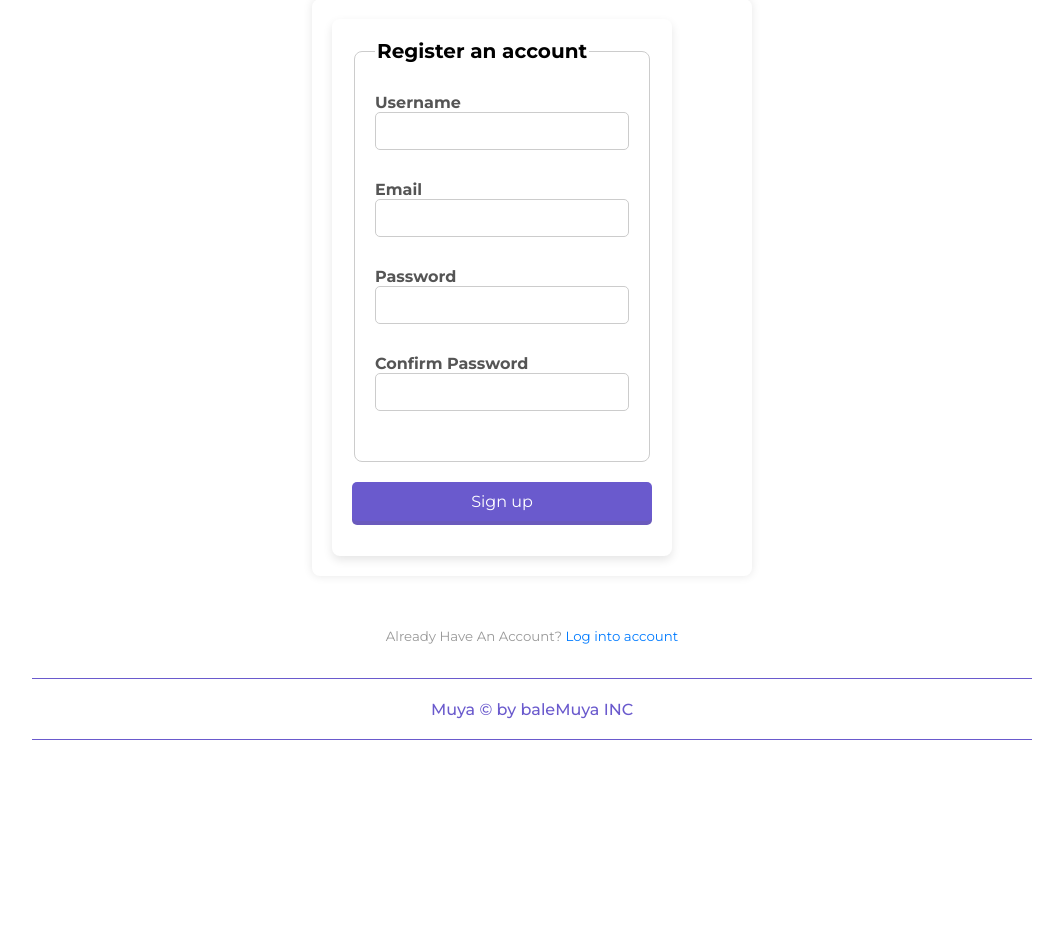
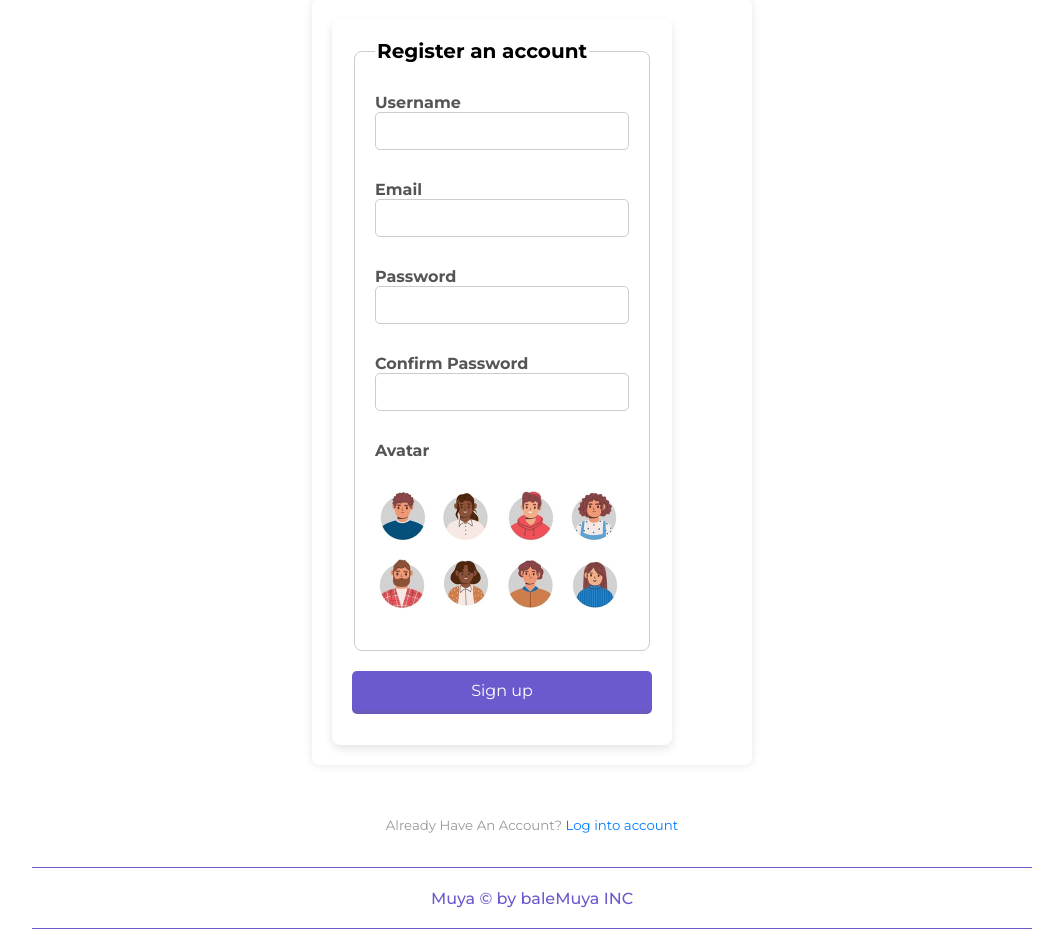
Before and after one commit to leoworqu/portfolio_LIVE_CHAT, a Flask app: page /register in a window 1280 px wide. Shown: the part 165-1094 px from the top of the page, without its empty margins (108-1171 px from the left). Before the commit the page ends 905 px from the top, so only its background shows below. Run offline with Flask 3, Linux system fonts and the light colour scheme; some libraries are stand-ins or nearby versions.

Commit message:
included avatar selection in my chat app, with display to the chatrooms

```diff
--- a/chatapp/forms.py
+++ b/chatapp/forms.py
@@ -1,6 +1,6 @@
 from flask_wtf.file import FileField, FileAllowed
 from flask_wtf import FlaskForm
-from wtforms import StringField, PasswordField, SubmitField, BooleanField, TextAreaField
+from wtforms import StringField, PasswordField, SubmitField, BooleanField, RadioField
 from wtforms.validators import DataRequired, Length, EqualTo, Email
 from chatapp.models import User
 
@@ -14,6 +14,16 @@ class registrationForm(FlaskForm):
     password = PasswordField('Password', validators=[DataRequired()])
     confirm_password = PasswordField('Confirm Password', validators=[DataRequired(),
                                                                      EqualTo('password')])
+    avatar = RadioField('Avatar', choices=[
+        ('avatar1.png', 'Male 1'),
+        ('avatar2.png', 'Female 1'),
+        ('avatar3.png', 'Male 2'),
+        ('avatar4.png', 'Female 2'),
+        ('avatar5.png', 'Male 3'),
+        ('avatar6.png', 'Female 3'),
+        ('avatar7.png', 'Male 4'),
+        ('avatar8.png', 'Female 4')
+    ])
     submit = SubmitField('Sign up')
 
 
--- a/chatapp/models.py
+++ b/chatapp/models.py
@@ -1,4 +1,3 @@
-from datetime import datetime
 from chatapp import db, login_Manager
 from flask_login import UserMixin
 
@@ -13,6 +12,7 @@ class User(db.Model, UserMixin):
     username = db.Column(db.String(20), unique=True, nullable=False)
     email = db.Column(db.String(120), unique=True, nullable=False)
     password = db.Column(db.String(60), nullable=False)
+    avatar = db.Column(db.String(20), nullable=False, default='default_avatar.png')
 
 
     def __repr__(self):
--- a/chatapp/routes.py
+++ b/chatapp/routes.py
@@ -19,7 +19,12 @@ def register():
     form = registrationForm()
     if form.validate_on_submit():
         hashed_password = bcrypt.generate_password_hash(form.password.data).decode('utf-8')
-        user = User(username=form.username.data, email=form.email.data, password=hashed_password)
+        user = User(
+            username=form.username.data,
+            email=form.email.data,
+            password=hashed_password,
+            avatar=form.avatar.data
+        )
         existing_user = User.query.filter_by(username=form.username.data).first()
         existing_email = User.query.filter_by(email=form.email.data).first()
         if existing_user:
@@ -78,9 +83,10 @@ def generate_code(length):
 @app.route("/room")
 def room():
     room = session.get("room")
-    if room is None or session.get("name") is None or room not in rooms:
+    if room is None or room not in rooms:
         return redirect(url_for("join"))
-    return render_template("room.html", room=room, messages=rooms[room]["messages"])
+    messages=rooms[room]["messages"]
+    return render_template("room.html", room=room, messages=messages)
 
 
 
@@ -90,8 +96,10 @@ def message(data):
     if room not in rooms:
         return
 
+    user = User.query.filter_by(username=current_user.username).first()
     content = {
-        "name": session.get("name"),
+        "name": user.username,
+        "avatar": user.avatar,
         "message": data["data"]
     }
     send(content, to=room)
@@ -100,8 +108,10 @@ def message(data):
 
 @socketIO.on("connect")
 def connect(auth):
+    user = User.query.filter_by(username=current_user.username).first()
     room = session.get("room")
-    name = session.get("name")
+    name = user.username
+    avatar = user.avatar
 
     if not room or not name:
         return
@@ -110,14 +120,16 @@ def connect(auth):
         return
 
     join_room(room)
-    send({"name":name, "message": " has entered the room!"}, to=room)
+    send({"avatar":avatar, "name":name, "message": " has entered the room!"}, to=room)
     rooms[room]["members"]+=1
     print(f"{name} joined room {room}")
 
 @socketIO.on("disconnect")
 def disconnect():
+    user = User.query.filter_by(username=current_user.username).first()
     room = session.get("room")
-    name = session.get("name")
+    name = user.username
+    avatar = user.avatar
     leave_room(room)
 
     if room in rooms:
@@ -125,7 +137,7 @@ def disconnect():
         if rooms[room]["members"] <= 0:
             del rooms[room]
 
-    send({"name": name, "message": "has left the room"}, to=room)
+    send({"avatar":avatar, "name": name, "message": "has left the room"}, to=room)
     print(f"{name} has left the room {room}")
 
 
@@ -134,9 +146,11 @@ def disconnect():
 # Route for the home page
 @app.route("/", methods=["POST", "GET"])
 def index():
+    name = None
     if current_user.is_authenticated:
         user = User.query.filter_by(username=current_user.username).first()
         name = user.username
+
         if request.method == "POST":
             code = request.form.get("code")
             join = request.form.get("join", False)
@@ -157,5 +171,5 @@ def index():
             session["name"] = name
             session["room"] = room
 
-            return redirect(url_for("room"))
-    return render_template("home.html")
+            return redirect(url_for("room", name=name))
+    return render_template("home.html" , name=name)
--- a/chatapp/static/css/forms.css
+++ b/chatapp/static/css/forms.css
@@ -33,6 +33,39 @@
     border: 1px solid #ccc;
     border-radius: 5px;
     box-sizing: border-box;
+}
+
+.avatar-selection {
+    display: flex;
+    flex-wrap: wrap;
+    gap: 10px;
+    margin-top: 10px;
+}
+
+.avatar-label {
+    cursor: pointer;
+    transition: transform 0.2s;
+}
+
+.avatar-label input[type="radio"] {
+    display: none;
+}
+
+.avatar-label img {
+    width: 50px;
+    height: 50px;
+    border-radius: 50%;
+    border: 2px solid transparent;
+    transition: border-color 0.2s, transform 0.2s;
+}
+
+.avatar-label input[type="radio"]:checked + img {
+    border-color: #007bff;
+    transform: scale(1.1);
+}
+
+.avatar-label img:hover {
+    transform: scale(1.05);
 }
 
 .submit {
--- a/chatapp/static/css/home.css
+++ b/chatapp/static/css/home.css
@@ -1,8 +1,3 @@
-
-
-
-
-
 .hero{
     display: flex;
     justify-content: center;
--- a/chatapp/static/css/join.css
+++ b/chatapp/static/css/join.css
@@ -45,6 +45,20 @@ label {
     border-radius: 4px;
     box-sizing: border-box;
     transition: border-color 0.3s;
+}
+
+.span{
+    display: flex;
+    align-items: center;
+    gap: 15px;
+}
+
+.avatar_join{
+    max-width: 60px;
+}
+
+.avatar_room{
+    max-width: 40px;
 }
 
 .join input[type="text"] {
--- a/chatapp/templates/home.html
+++ b/chatapp/templates/home.html
@@ -20,8 +20,8 @@
   <form method="post">
     <h3>Enter a chat room</h3>
     <div class="label">
-        <label>Name:</label>
-        <label>{{name}}</label>
+        <img class="avatar_join" src="{{ url_for('static', filename='avatars/' + current_user.avatar) }}" alt="User Avatar">
+        <label name="{{ username }}" >{{name}}</label>
     </div>
     <div class="join">
         <input type="text" placeholder="Room Code" name="code" value="{{code}}">
--- a/chatapp/templates/register.html
+++ b/chatapp/templates/register.html
@@ -9,18 +9,44 @@
             <div>
                 {{  form.username.label(class="") }}
                 {{  form.username(class="input") }}
+                {% for error in form.username.errors %}
+                    <span style="color: red;">[{{ error }}]</span>
+                {% endfor %}
             </div>
             <div>
                 {{  form.email.label(class="") }}
                 {{  form.email(class="input") }}
+                {% for error in form.email.errors %}
+                    <span style="color: red;">[{{ error }}]</span>
+                {% endfor %}
             </div>
             <div>
                 {{  form.password.label(class="") }}
                 {{  form.password(class="input") }}
+                {% for error in form.password.errors %}
+                    <span style="color: red;">[{{ error }}]</span>
+                {% endfor %}
             </div>
             <div>
                 {{  form.confirm_password.label(class="") }}
                 {{  form.confirm_password(class="input") }}
+                {% for error in form.confirm_password.errors %}
+                    <span style="color: red;">[{{ error }}]</span>
+                {% endfor %}
+            </div>
+            <div>
+                {{ form.avatar.label }}<br>
+                <div class="avatar-selection">
+                    {% for subfield in form.avatar %}
+                        <label class="avatar-label">
+                            <input type="radio" name="{{ subfield.name }}" value="{{ subfield.data }}" {% if subfield.data == form.avatar.data %}checked{% endif %}>
+                            <img src="{{ url_for('static', filename='avatars/' + subfield.data) }}" alt="{{ subfield.label.text }}">
+                        </label>
+                    {% endfor %}
+                </div>
+                {% for error in form.avatar.errors %}
+                    <span style="color: red;">[{{ error }}]</span>
+                {% endfor %}
             </div>
         </fieldset>
         <div>
```
Also changed, not shown: chatapp/templates/room.html (+6 -5 lines), chatapp/static/avatars/avatar1.png (added), chatapp/static/avatars/avatar2.png (added), chatapp/static/avatars/avatar3.png (added), chatapp/static/avatars/avatar4.png (added), chatapp/static/avatars/avatar5.png (added), chatapp/static/avatars/avatar6.png (added), chatapp/static/avatars/avatar7.png (added), chatapp/static/avatars/avatar8.png (added), chatapp/static/avatars/default_avatar.png (added), instance/webapp.db.
